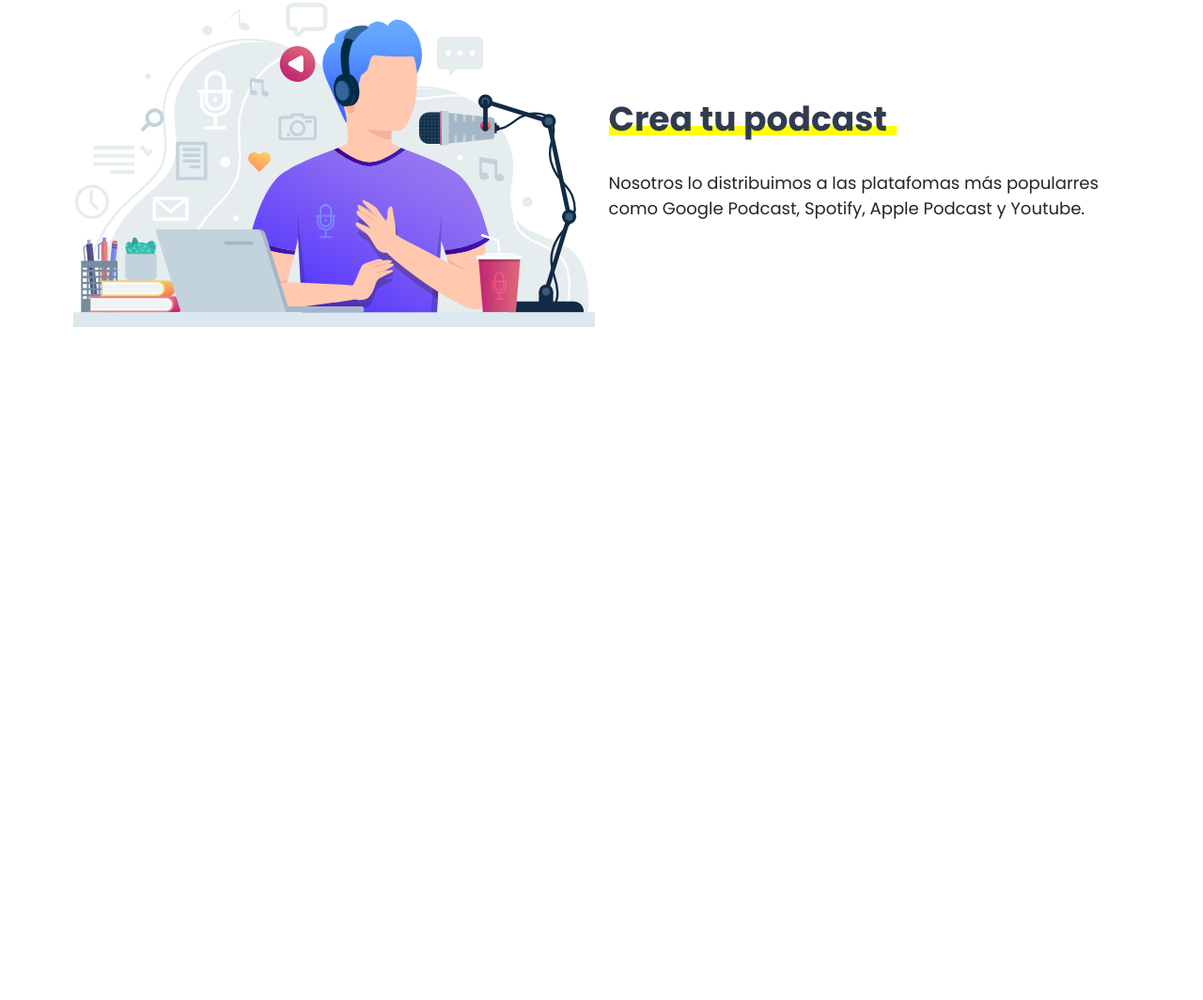
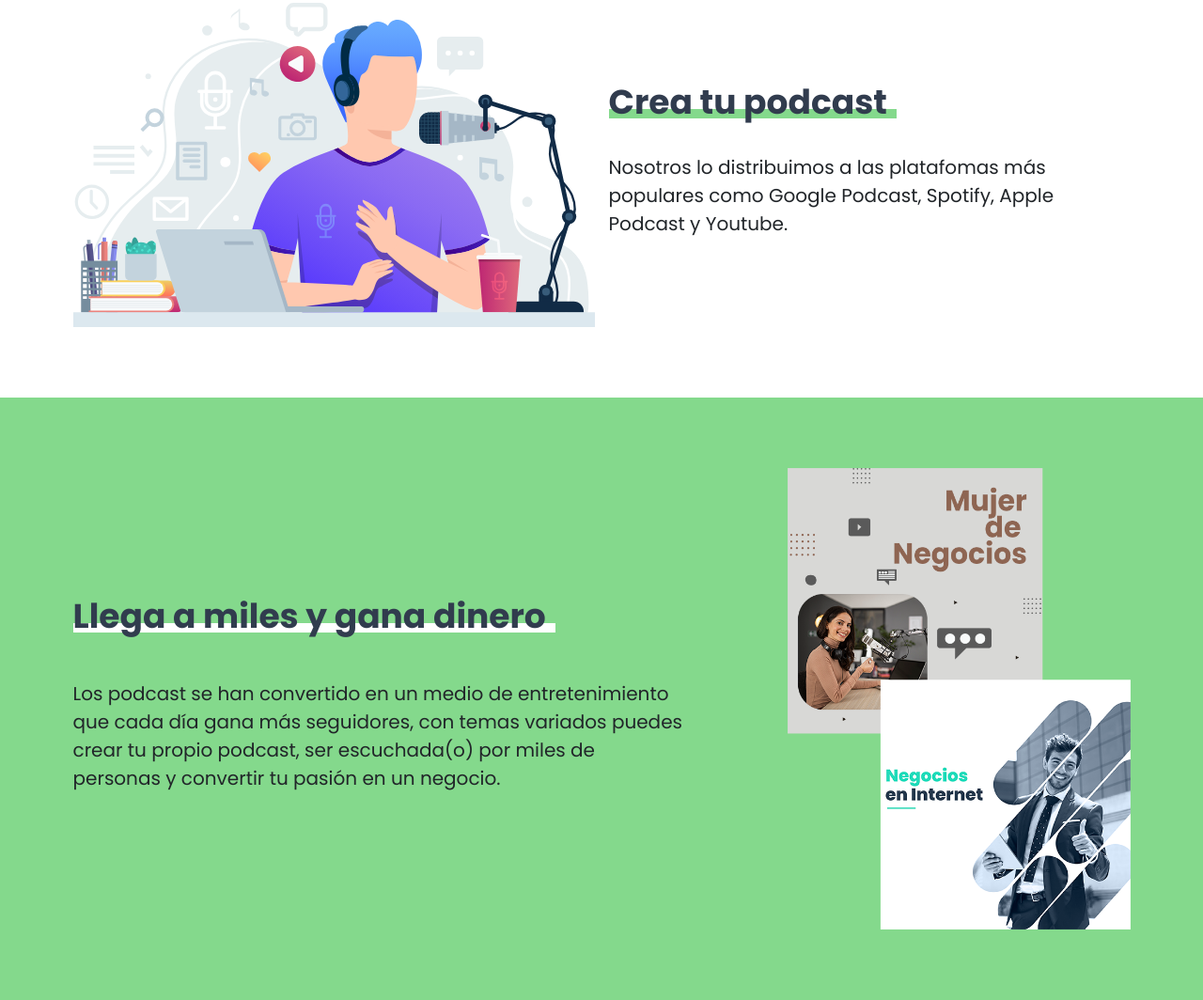
Before and after one commit to joelcascar/proyecto-PodcastFM-Bootstrap, a website: page index.html in a window 1280 px wide. Shown: the part 900-1964 px from the top of the page at 94% size. Before the commit the page ends 1323 px from the top, so only its background shows below. Drawn offline with Linux system fonts and the light colour scheme.

Commit message:
beneficios finalizado

```diff
--- a/index.html
+++ b/index.html
@@ -33,10 +33,27 @@
             <div class="col-md-6">
                 <h2>Crea tu podcast</h2>
                 <p class="mt-1">
-                    Nosotros lo distribuimos a las platafomas más popularres como Google Podcast, Spotify, Apple Podcast y Youtube.
+                    Nosotros lo distribuimos a las platafomas más populares como Google Podcast, Spotify, Apple Podcast y Youtube.
                 </p>
             </div>
         </div>
     </section>
+
+    <!-- Sección beneficios -->
+
+    <section class="beneficios bg-primary py-4">
+        <div class="container-xl">
+            <div class="row align-items-center">
+                <div class="col-md-7">
+                    <h2>Llega a miles y gana dinero</h2>
+                    <p class="mt-2">Los podcast se han convertido en un medio de entretenimiento que cada día gana más seguidores, con temas variados puedes crear tu propio podcast, ser escuchada(o) por miles de personas y convertir tu pasión en un negocio.</p>
+                </div>
+                <div class="col-md-4 offset-md-1 mt-2 mt-md-0">
+                    <img class="img-fluid imagen" src="build/img/podcast_cover.png" alt="imagenes podcast">
+                </div>
+            </div>
+        </div>
+
+    </section>
 </body>
 </html>
--- a/src/scss/_custom.scss
+++ b/src/scss/_custom.scss
@@ -15,7 +15,7 @@ $h2-font-size: 3.6rem;
 
 // ajustamos los REM
 $font-size-root: 62.5%;
-$font-size-base: 1.8rem;
+$font-size-base: 2rem;
 
 // espaciado
 $spacer: 5rem;
--- /dev/null
+++ b/src/scss/ui/_beneficios.scss
@@ -0,0 +1,18 @@
+@use "../custom" as *;
+@use "base/mixins" as m;
+
+.beneficios{
+    h2{
+        @include m.headingBorder($secondary, $white);
+    }
+
+    .imagen{
+        @include media-breakpoint-up(md){
+            @include transition(transform .3s ease);
+            &:hover{
+                transform: scale(1.1) rotate(10deg);
+            }
+        }
+
+    }
+}
--- a/src/scss/ui/_crea.scss
+++ b/src/scss/ui/_crea.scss
@@ -3,6 +3,6 @@
 
 .crea-podcast{
     h2{
-        @include m.headingBorder($secondary,yellow);
+        @include m.headingBorder($secondary, $primary);
     }
 }
--- a/src/scss/ui/_index.scss
+++ b/src/scss/ui/_index.scss
@@ -1,2 +1,3 @@
 @forward "header";
 @forward "crea";
+@forward 'beneficios';
```
Also changed, not shown: build/css/app.css.
